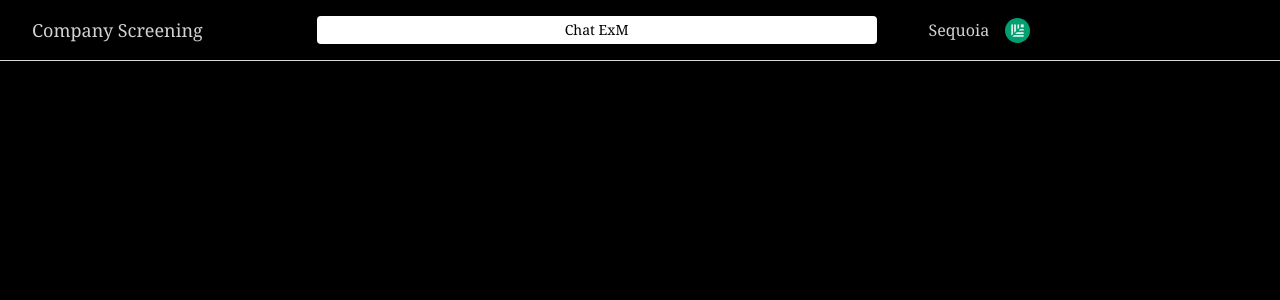
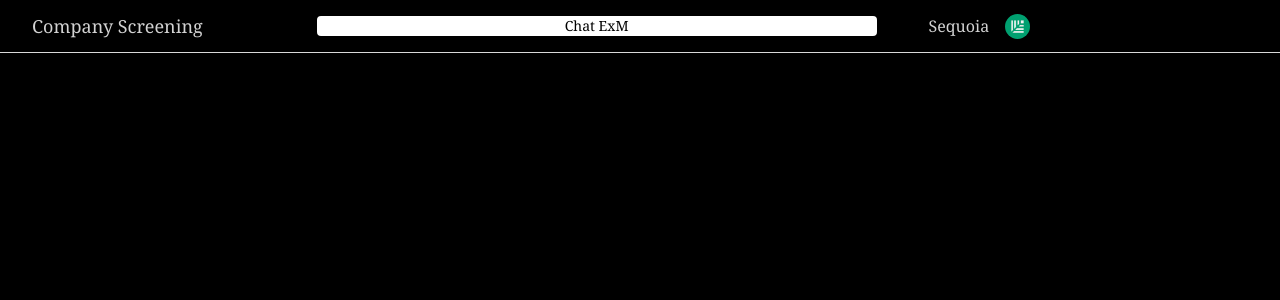
Before and after one commit to hamadhussain/NextJs-UI, a Next.js app: page /CompanyScreening in a window 1280 px wide. Shown: the top 300 px of the page. Built offline with nearby package versions, Linux system fonts and the light colour scheme.

Commit message:
Update page.jsx

```diff
--- a/src/app/CompanyScreening/page.jsx
+++ b/src/app/CompanyScreening/page.jsx
@@ -6,7 +6,7 @@ const Companies = () => {
     <div className="flex justify-between py-3 px-8 items-center borderColor">
       <p className="text-lg ">Company Screening</p>
       <div className="flex  justify-center items-center gap-4 relative left-2.5">
-        <button className="py-1 px-62 text-sm border-4 bg-white relative -left-8 text-black rounded-lg">
+        <button className="py-0 px-62 text-sm border-4 bg-white relative -left-8 text-black rounded-lg">
           Chat ExM
         </button>
         <div className="flex justify-center items-center gap-4 mr-24 relative ">
```
